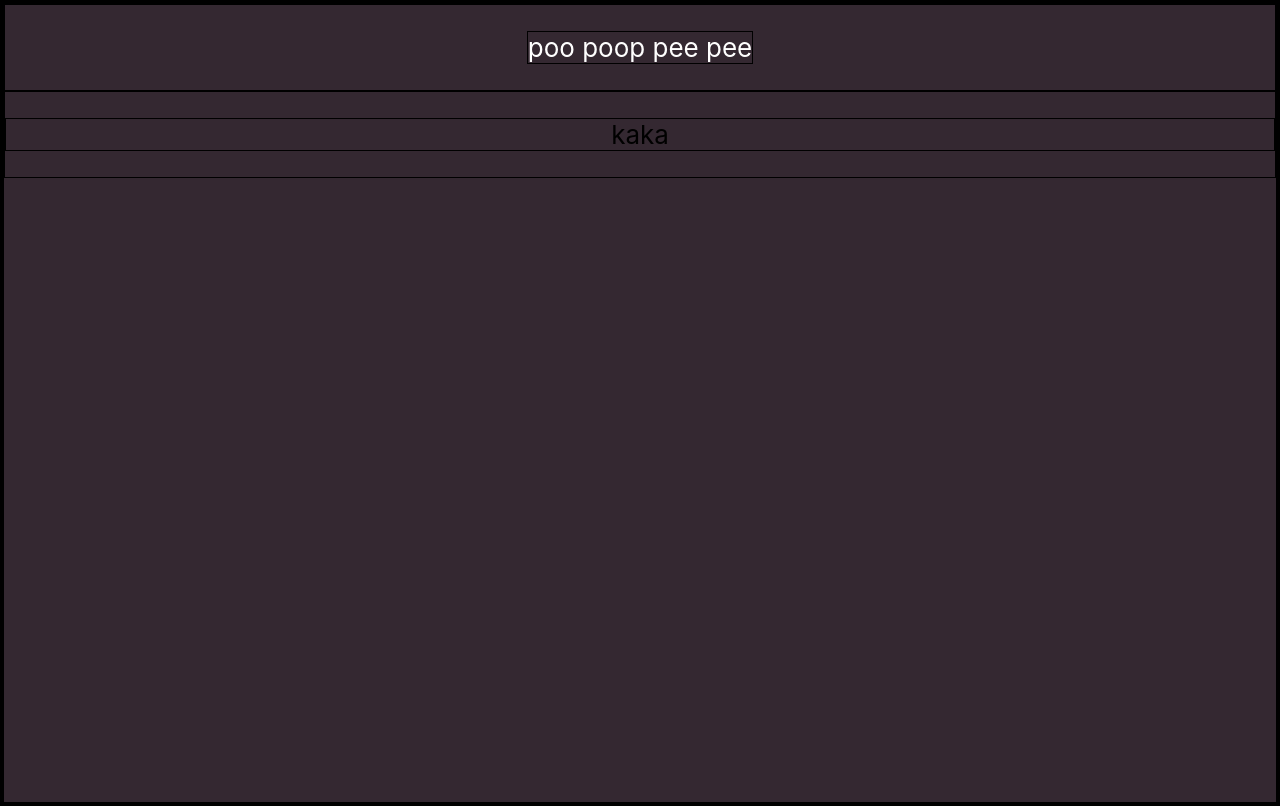
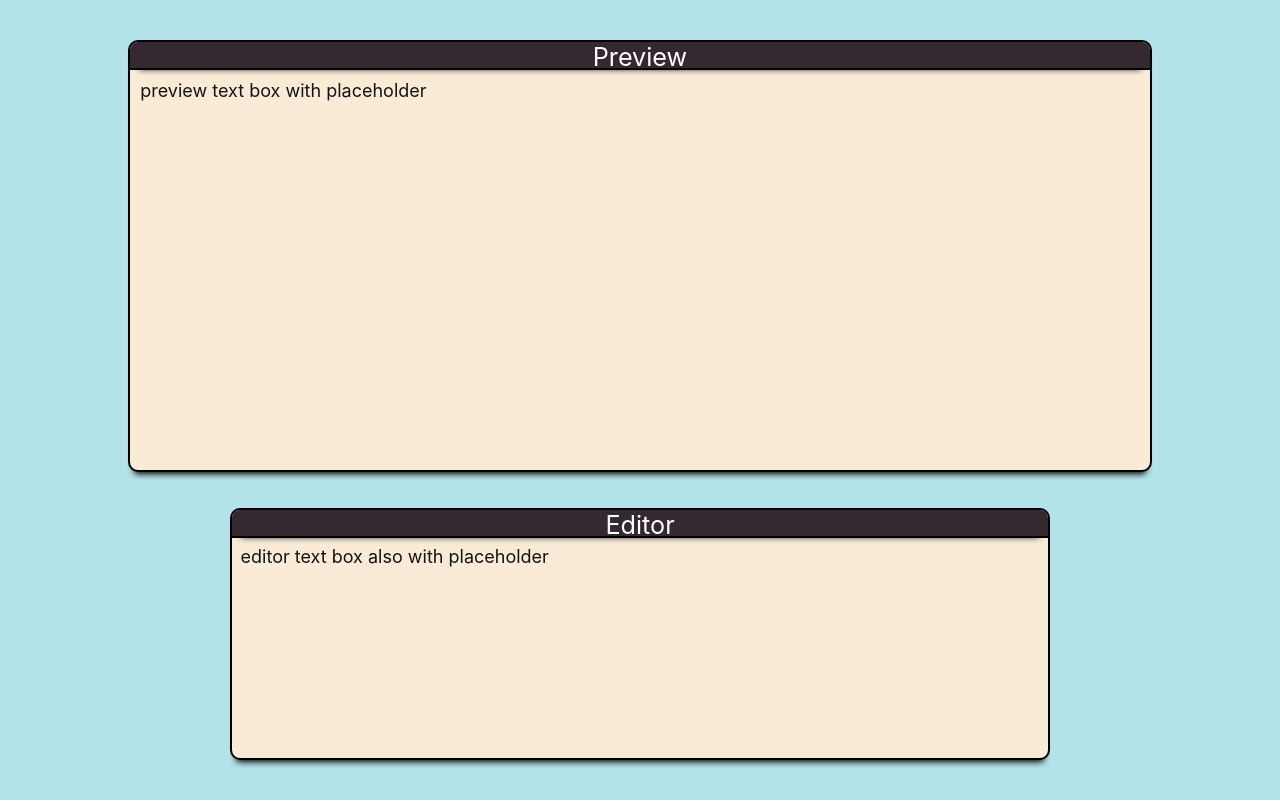
Before and after one commit to jsn-lps/markdown_previewer, a React (Create React App) app: page / in a window 1280 px wide. Built offline with nearby package versions, Linux system fonts and the light colour scheme.

Commit message:
css and app framework

```diff
--- a/src/App.css
+++ b/src/App.css
@@ -1,29 +1,84 @@
 * {
-  box-sizing: border-box;
-  border: 1px solid black;
+  box-sizing:border-box;
+  /* border: 1px solid black; */
+}
+
+:root {
+  font-size: 18px;
 }
 
 .App {
+  display: flex;
   min-height: 100vh;
-  text-align: center;
+  width: 100vw;
   margin: 0;
-  padding: 0;
-  background-color: #342831;
+  padding: auto;
+  background-color: #b3e2e8;
   font-size: calc(10px + 2vmin);
+  color: white;
 }
 
 
-.App-header {
+.Body-content {
+  display: block;
+  position: relative;
+  /* justify-content: center; */
+  /* align-items: center; */
+  margin: auto;
+  width: 80vw;
+  height: 90vh;
+}
+
+#decalBar {
+  display: flex;
+  /* align-self: flex-start; */
+  /* align-items: center; */
+  justify-content: center;
+  margin: 0;
+  padding: 0;
+  width: 100%;
+  height: 3.5vh;
+  background-color: #342831;
+  border-bottom: 2px solid black;
+  box-shadow: 0 8px 6px -9px black;
+  font-size: 1.4rem;
+}
+
+#boxcontent {
+  font-size: 1rem;
+  color: rgb(20, 20, 20);
+  padding: 1%
+}
+
+
+#spacer {
+  display: block;
+  width: 100%;
+  height: 5%;
+}
+
+.TextBoxes {
   display: flex;
   flex-direction: column;
-  align-items: center;
-  justify-content: center;
-  color: white;
+  overflow-y: scroll;
+  overflow-x: hidden;
+  max-width: 100%;
+  /* align-items: center; */
+  /* justify-content: center; */
+  position: relative;
+  border: 2px solid black;
+  border-radius: 10px;
+  box-shadow: 0 8px 6px -6px black;
+  background-color: antiquewhite;
 }
 
-.Body-content {
-  display: flex;
-  flex-direction: column;
-  margin: 0;
-  padding: 0;
+#preview {
+  width: 100%;
+  height: 60%;
 }
+
+#editor {
+  width: 80%;
+  height: 35%;
+  margin: auto;
+}
--- a/src/App.js
+++ b/src/App.js
@@ -4,11 +4,34 @@ import './App.css';
 function App() {
   return (
     <div className="App">
-      <header className="App-header">
-        <p>poo poop pee pee</p>
-      </header>
       <div className="Body-content">
-        <p>kaka</p>
+
+
+        <div className="TextBoxes" id="preview">
+          <div id="decalBar">
+            Preview
+          </div>
+          <div id="boxcontent">
+            preview text box with placeholder
+          </div>
+        </div>
+
+
+
+        <div id="spacer"></div>
+
+
+
+        <div className="TextBoxes" id="editor">
+          <div id="decalBar">
+            Editor
+          </div>
+          <div id="boxcontent">
+            editor text box also with placeholder
+          </div>
+        </div>
+
+
       </div>
     </div>
   );
```
